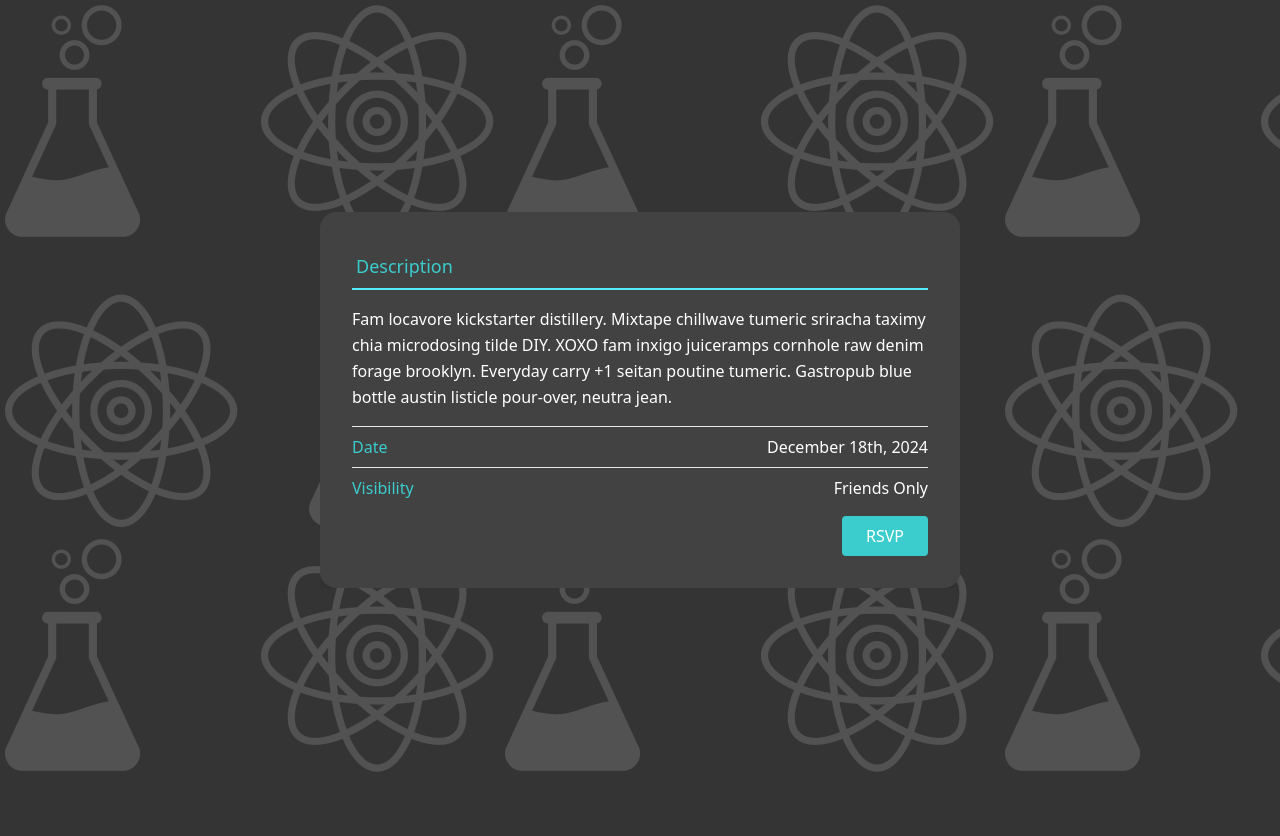
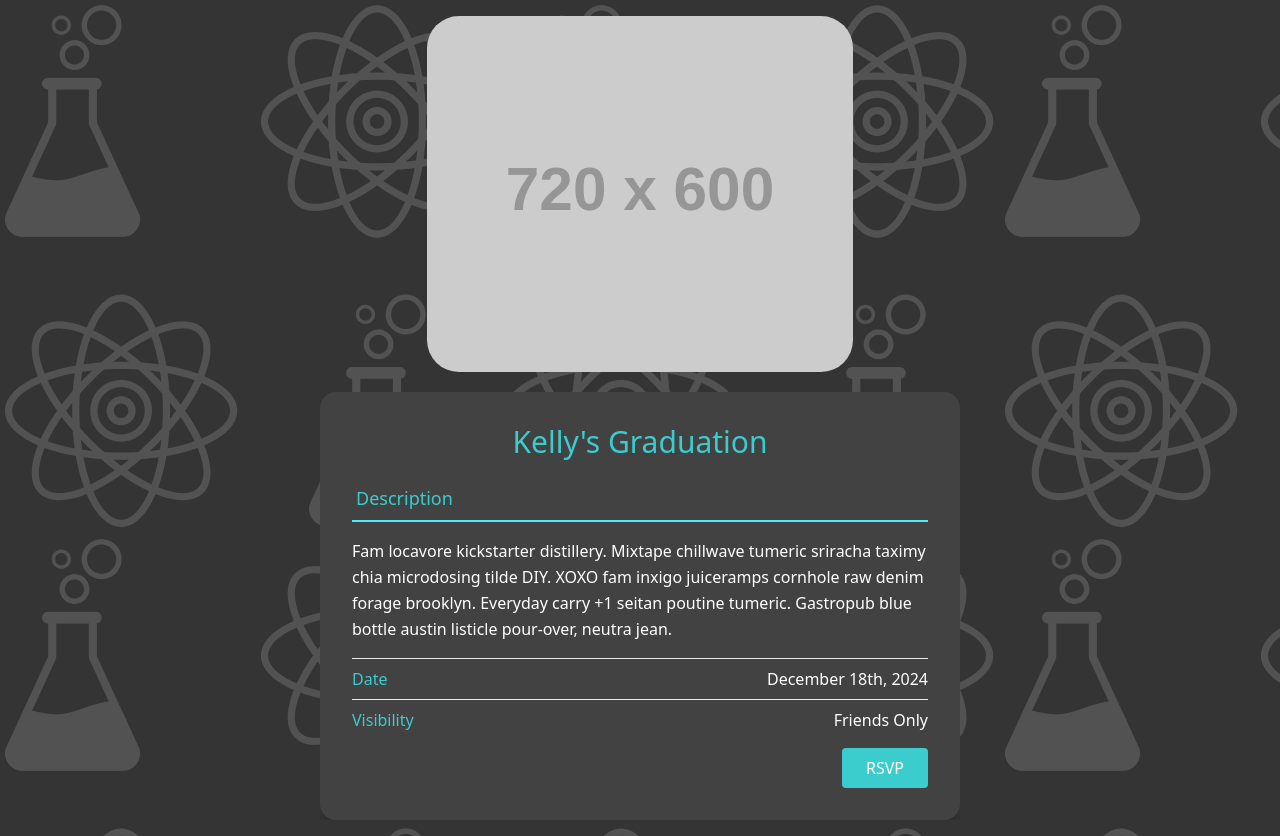
Before and after one commit to Cremacious/eventor, a Next.js app: page /event/1 in a window 1280 px wide. Before the commit the page ends 800 px from the top, so only its background shows below. Built offline with nearby package versions, Linux system fonts and the light colour scheme.

Commit message:
Added image to event details page

```diff
--- a/app/(root)/event/[id]/page.tsx
+++ b/app/(root)/event/[id]/page.tsx
@@ -1,9 +1,22 @@
 const EventDetailsPAge = () => {
   return (
-    <div>
-      <div className="min-h-screen flex mx-auto justify-center items-center">
-        <section className="text-gray-600 body-font overflow-hidden w-4/5 md:w-1/2">
+    <div className="my-4">
+        <div className="container mx-auto flex items-center justify-center flex-col">
+          <img
+            className="lg:w-2/6 md:w-3/6 w-5/6 mb-5 object-cover object-center rounded-4xl"
+            alt="hero"
+            src="https://dummyimage.com/720x600"
+          />
+      </div>
+      <div className="flex mx-auto justify-center items-center">
+        <div className="text-gray-600 body-font overflow-hidden w-4/5 md:w-1/2">
           <div className="p-8 backgroundGray rounded-2xl shadow-lg">
+            <div className="">
+              <h1 className="textCyan text-center text-3xl title-font font-medium mb-4">
+                Kelly's Graduation
+              </h1>
+            </div>
+
             <div className="flex mb-4">
               <a className="flex-grow textCyan border-b-2 border-cyan-300 py-2 text-lg px-1">
                 Description
@@ -30,7 +43,7 @@ const EventDetailsPAge = () => {
               </button>
             </div>
           </div>
-        </section>
+        </div>
       </div>
     </div>
   );
```
